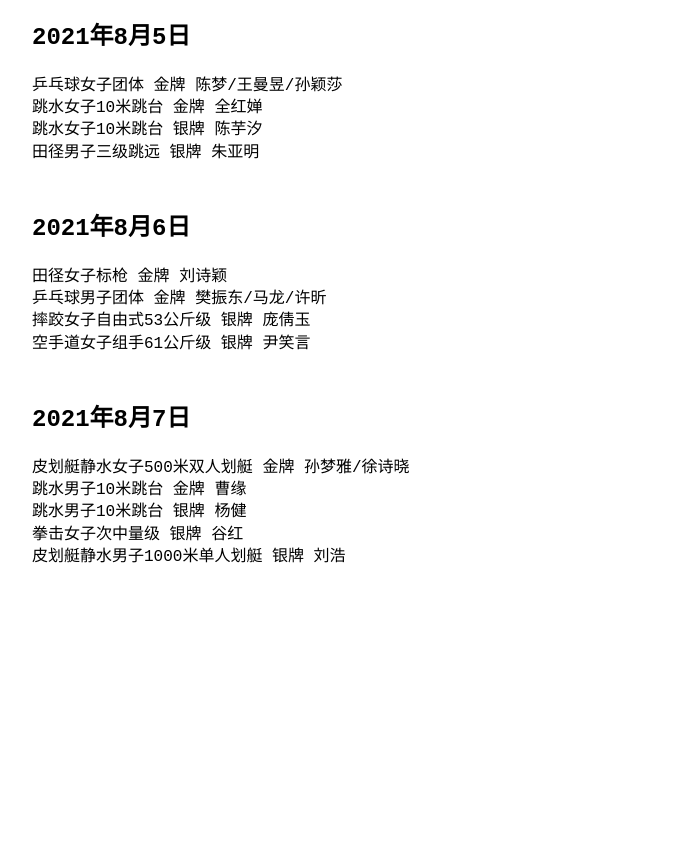
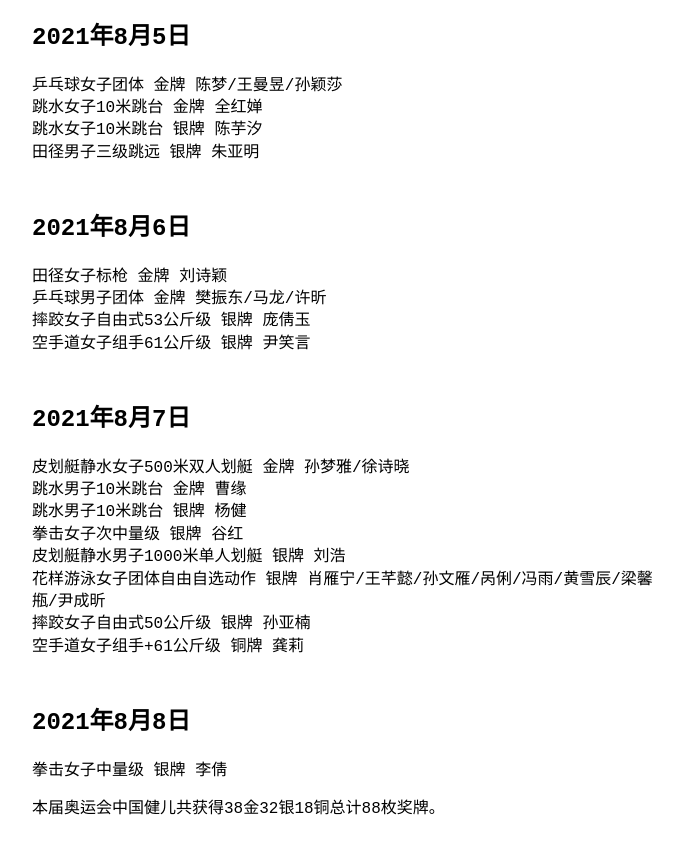
Before and after one commit to lccccc1024/lccccc1024.github.io, a Jekyll site: the page built from _posts/2021-07-31-中国军团东京奥运奖牌全纪录.md, in a window 1280 px wide and 900 px high, scrolled down 3013 px. Shown: the top 854 px of the window, without its empty margins (288-971 px from the left). Built offline with Jekyll 4.4.1, drawn with Linux system fonts in a browser that asks for light colours; our own code applies the rules of GitHub Pages for plain Markdown files; before the commit the page ends 3662 px from its top, so only the background shows below that.

Commit message:
Update 2021-07-31-中国军团东京奥运奖牌全纪录.md

```diff
--- a/_posts/2021-07-31-中国军团东京奥运奖牌全纪录.md
+++ b/_posts/2021-07-31-中国军团东京奥运奖牌全纪录.md
@@ -96,3 +96,10 @@
 跳水男子10米跳台 银牌 杨健
 拳击女子次中量级 银牌 谷红
 皮划艇静水男子1000米单人划艇 银牌 刘浩
+花样游泳女子团体自由自选动作 银牌 肖雁宁/王芊懿/孙文雁/呙俐/冯雨/黄雪辰/梁馨甁/尹成昕
+摔跤女子自由式50公斤级 银牌 孙亚楠
+空手道女子组手+61公斤级 铜牌 龚莉
+## 2021年8月8日
+拳击女子中量级 银牌 李倩
+
+本届奥运会中国健儿共获得38金32银18铜总计88枚奖牌。
```
